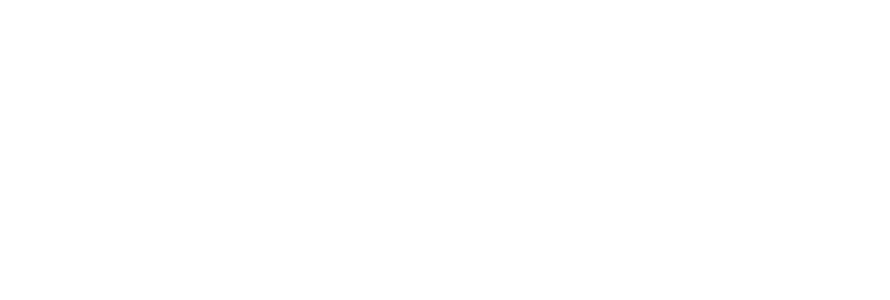
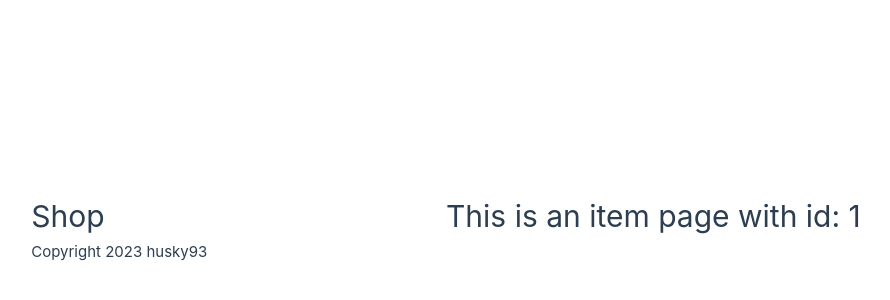
Before and after one commit to husky93/ecommerce-store-frontend, a Vue app: page /item/1 in a window 1280 px wide. Before the commit this address had no page. Shown: the part 172-472 px from the top of the page, without its empty margins (194-1084 px from the left). Built offline with nearby package versions, Linux system fonts and the light colour scheme.

Commit message:
Display item and category page based on provided URL params

```diff
--- a/src/router/index.js
+++ b/src/router/index.js
@@ -19,6 +19,16 @@ const router = createRouter({
       name: "store",
       component: () => import("../views/StoreView.vue"),
     },
+    {
+      path: "/category/:id",
+      name: "category",
+      component: () => import("../views/CategoryView.vue"),
+    },
+    {
+      path: "/item/:id",
+      name: "item",
+      component: () => import("../views/ItemView.vue"),
+    },
   ],
 });
 
--- a/src/views/ItemView.vue
+++ b/src/views/ItemView.vue
@@ -1,7 +1,7 @@
 <template>
   <PageLayout>
     <div class="store">
-      <h1>This is an item page</h1>
+      <h1>This is an item page with id: {{ $route.params.id }}</h1>
     </div>
   </PageLayout>
 </template>
```
